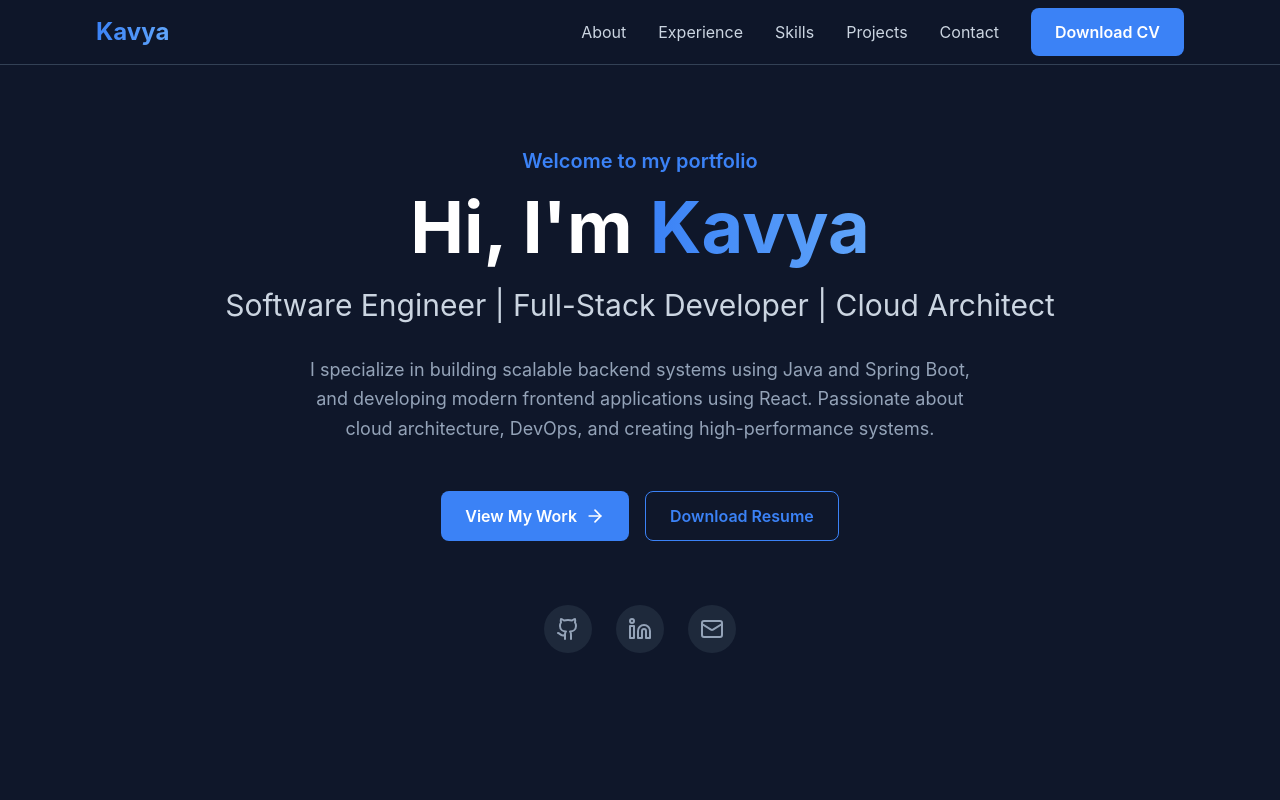
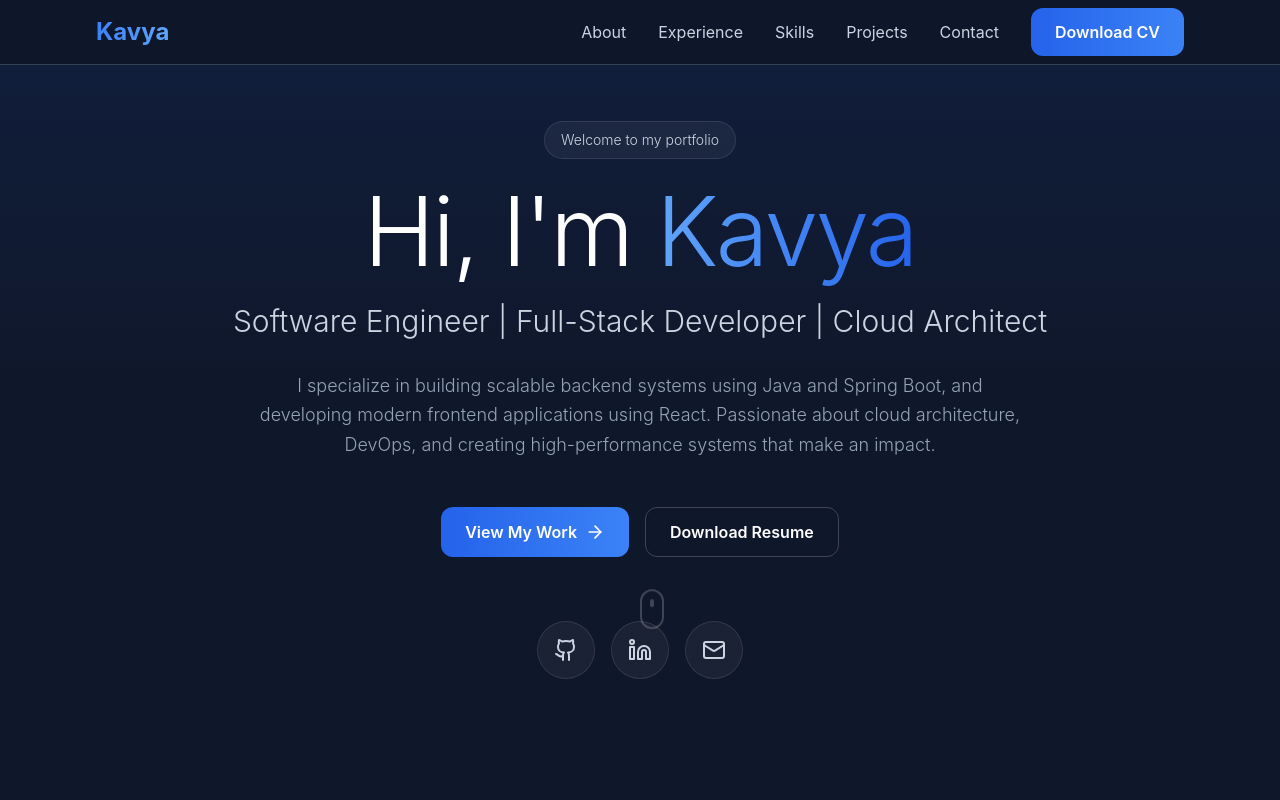
Before and after one commit to mks257/K-Portfolio, a React (Vite) app: page / in a window 1280 px wide. Shown: the top 800 px of the page. Built offline with nearby package versions, Linux system fonts and the light colour scheme.

Commit message:
Upgrade UI to Apple-style premium design with new contact info

```diff
--- a/src/components/Hero.tsx
+++ b/src/components/Hero.tsx
@@ -1,50 +1,87 @@
 import { ArrowRight, Github, Linkedin, Mail } from 'lucide-react'
 
 export default function Hero() {
+  const scrollToSection = (id: string) => {
+    const element = document.getElementById(id)
+    element?.scrollIntoView({ behavior: 'smooth' })
+  }
+
   return (
-    <section className="min-h-screen flex items-center justify-center pt-20 pb-20 px-4 sm:px-6 lg:px-8">
-      <div className="max-w-6xl mx-auto text-center">
-        <div className="mb-8 animate-fade-in">
-          <h2 className="text-xl text-accent mb-4 font-semibold">Welcome to my portfolio</h2>
-          <h1 className="text-5xl sm:text-6xl md:text-7xl font-bold mb-6 leading-tight">
-            Hi, I'm <span className="bg-gradient-to-r from-accent to-accent-light bg-clip-text text-transparent">Kavya</span>
+    <section className="min-h-screen flex items-center justify-center pt-20 pb-20 px-4 sm:px-6 lg:px-8 relative overflow-hidden">
+      {/* Animated background gradient */}
+      <div className="absolute inset-0 bg-gradient-to-b from-blue-600/10 via-transparent to-transparent pointer-events-none" />
+
+      <div className="max-w-6xl mx-auto text-center relative z-10">
+        <div className="mb-8 animate-fadeInUp">
+          {/* Subtle badge */}
+          <div className="inline-block px-4 py-2 rounded-full bg-white/5 border border-white/10 backdrop-blur-md mb-6">
+            <p className="text-sm text-slate-300 font-light">Welcome to my portfolio</p>
+          </div>
+
+          {/* Main heading - Apple style */}
+          <h1 className="text-6xl sm:text-7xl md:text-8xl font-light mb-6 leading-tight tracking-tight">
+            Hi, I'm <span className="text-gradient font-light">Kavya</span>
           </h1>
-          <p className="text-2xl sm:text-3xl text-slate-300 mb-4">
+
+          {/* Subtitle */}
+          <p className="text-2xl sm:text-3xl text-slate-300 mb-6 font-light">
             Software Engineer | Full-Stack Developer | Cloud Architect
           </p>
         </div>
 
-        <p className="text-lg text-slate-400 max-w-2xl mx-auto mb-12 leading-relaxed">
-          I specialize in building scalable backend systems using Java and Spring Boot, and developing modern frontend applications using React. Passionate about cloud architecture, DevOps, and creating high-performance systems.
+        {/* Description */}
+        <p className="text-lg text-slate-400 max-w-3xl mx-auto mb-12 leading-relaxed font-light">
+          I specialize in building scalable backend systems using Java and Spring Boot, and developing modern frontend applications using React. Passionate about cloud architecture, DevOps, and creating high-performance systems that make an impact.
         </p>
 
+        {/* CTA Buttons - Premium Style */}
         <div className="flex flex-col sm:flex-row gap-4 justify-center mb-16">
-          <button className="btn-primary inline-flex items-center justify-center gap-2">
+          <button
+            onClick={() => scrollToSection('projects')}
+            className="btn-primary inline-flex items-center justify-center gap-2 group"
+          >
             View My Work
-            <ArrowRight size={20} />
+            <ArrowRight size={20} className="group-hover:translate-x-1 transition-transform" />
           </button>
-          <button className="btn-secondary">Download Resume</button>
+          <a
+            href="/resume.pdf"
+            className="btn-secondary inline-flex items-center justify-center gap-2"
+          >
+            Download Resume
+          </a>
         </div>
 
-        <div className="flex justify-center gap-6">
+        {/* Social Links - Premium Style */}
+        <div className="flex justify-center gap-4">
           <a
-            href="#"
-            className="text-slate-400 hover:text-accent transition-colors duration-300 p-3 bg-secondary rounded-full"
+            href="https://github.com"
+            target="_blank"
+            rel="noopener noreferrer"
+            className="p-4 rounded-full bg-white/5 border border-white/10 hover:bg-white/10 hover:border-white/20 transition-all duration-300 backdrop-blur-md hover-lift"
           >
-            <Github size={24} />
+            <Github size={24} className="text-slate-300 hover:text-blue-400 transition-colors" />
           </a>
           <a
-            href="#"
-            className="text-slate-400 hover:text-accent transition-colors duration-300 p-3 bg-secondary rounded-full"
+            href="https://linkedin.com"
+            target="_blank"
+            rel="noopener noreferrer"
+            className="p-4 rounded-full bg-white/5 border border-white/10 hover:bg-white/10 hover:border-white/20 transition-all duration-300 backdrop-blur-md hover-lift"
           >
-            <Linkedin size={24} />
+            <Linkedin size={24} className="text-slate-300 hover:text-blue-400 transition-colors" />
           </a>
           <a
-            href="#"
-            className="text-slate-400 hover:text-accent transition-colors duration-300 p-3 bg-secondary rounded-full"
+            href="mailto:kavyasrimeka25@gmail.com"
+            className="p-4 rounded-full bg-white/5 border border-white/10 hover:bg-white/10 hover:border-white/20 transition-all duration-300 backdrop-blur-md hover-lift"
           >
-            <Mail size={24} />
+            <Mail size={24} className="text-slate-300 hover:text-blue-400 transition-colors" />
           </a>
+        </div>
+
+        {/* Scroll indicator */}
+        <div className="absolute bottom-10 left-1/2 transform -translate-x-1/2 animate-bounce">
+          <div className="w-6 h-10 border-2 border-white/20 rounded-full flex items-start justify-center p-2">
+            <div className="w-1 h-2 bg-white/40 rounded-full animate-pulse" />
+          </div>
         </div>
       </div>
     </section>
--- a/src/index.css
+++ b/src/index.css
@@ -9,27 +9,128 @@
 
   body {
     @apply bg-primary text-slate-100;
+    background: linear-gradient(135deg, #0f172a 0%, #1a1f3a 100%);
   }
 }
 
 @layer components {
+  /* Premium Button Styles */
   .btn-primary {
-    @apply px-6 py-3 bg-accent hover:bg-accent-light text-white rounded-lg font-semibold transition-colors duration-300;
+    @apply px-6 py-3 bg-gradient-to-r from-blue-600 to-blue-500 hover:from-blue-700 hover:to-blue-600 text-white rounded-xl font-semibold transition-all duration-300 hover:shadow-lg hover:shadow-blue-500/25 active:scale-95;
   }
 
   .btn-secondary {
-    @apply px-6 py-3 border border-accent text-accent hover:bg-accent hover:text-white rounded-lg font-semibold transition-all duration-300;
+    @apply px-6 py-3 border border-white/20 text-white hover:bg-white/10 hover:border-white/40 rounded-xl font-semibold transition-all duration-300 backdrop-blur-sm;
   }
 
+  /* Section Styles - Apple Inspired */
   .section-title {
-    @apply text-4xl md:text-5xl font-bold text-white mb-4;
+    @apply text-5xl md:text-6xl font-light text-white mb-6 tracking-tight;
   }
 
   .section-subtitle {
-    @apply text-lg text-slate-300 mb-12;
+    @apply text-lg text-slate-300 mb-12 font-light max-w-2xl;
   }
 
+  /* Premium Card Styles */
   .card {
-    @apply bg-secondary rounded-lg p-6 hover:shadow-xl transition-shadow duration-300;
+    @apply bg-white/5 backdrop-blur-md rounded-2xl p-6 border border-white/10 hover:border-white/20 hover:bg-white/10 transition-all duration-300 hover:shadow-xl;
+  }
+
+  /* Glass Morphism Effects */
+  .glass {
+    @apply bg-white/5 backdrop-blur-md border border-white/10 rounded-2xl;
+  }
+
+  .glass-hover {
+    @apply glass hover:bg-white/10 hover:border-white/20 transition-all duration-300;
+  }
+
+  /* Smooth Animations */
+  @keyframes fadeInUp {
+    from {
+      opacity: 0;
+      transform: translateY(30px);
+    }
+    to {
+      opacity: 1;
+      transform: translateY(0);
+    }
+  }
+
+  @keyframes slideInLeft {
+    from {
+      opacity: 0;
+      transform: translateX(-40px);
+    }
+    to {
+      opacity: 1;
+      transform: translateX(0);
+    }
+  }
+
+  @keyframes slideInRight {
+    from {
+      opacity: 0;
+      transform: translateX(40px);
+    }
+    to {
+      opacity: 1;
+      transform: translateX(0);
+    }
+  }
+
+  @keyframes glow {
+    0%, 100% {
+      box-shadow: 0 0 20px rgba(59, 130, 246, 0.5);
+    }
+    50% {
+      box-shadow: 0 0 30px rgba(59, 130, 246, 0.8);
+    }
+  }
+
+  .animate-fadeInUp {
+    animation: fadeInUp 0.6s ease-out;
+  }
+
+  .animate-slideInLeft {
+    animation: slideInLeft 0.6s ease-out;
+  }
+
+  .animate-slideInRight {
+    animation: slideInRight 0.6s ease-out;
+  }
+
+  .animate-glow {
+    animation: glow 2s ease-in-out infinite;
+  }
+
+  /* Hover Effects */
+  .hover-lift {
+    @apply transition-all duration-300 hover:shadow-2xl hover:-translate-y-1;
+  }
+
+  .hover-scale {
+    @apply transition-transform duration-300 hover:scale-105;
+  }
+
+  /* Text Utilities */
+  .text-gradient {
+    @apply bg-gradient-to-r from-blue-400 to-blue-600 bg-clip-text text-transparent;
+  }
+
+  .text-light {
+    @apply font-light tracking-wide;
   }
 }
+
+@layer utilities {
+  .scrollbar-hide::-webkit-scrollbar {
+    display: none;
+  }
+
+  .scrollbar-hide {
+    -ms-overflow-style: none;
+    scrollbar-width: none;
+  }
+}
```
Also changed, not shown: src/components/Contact.tsx (+97 -51 lines).
